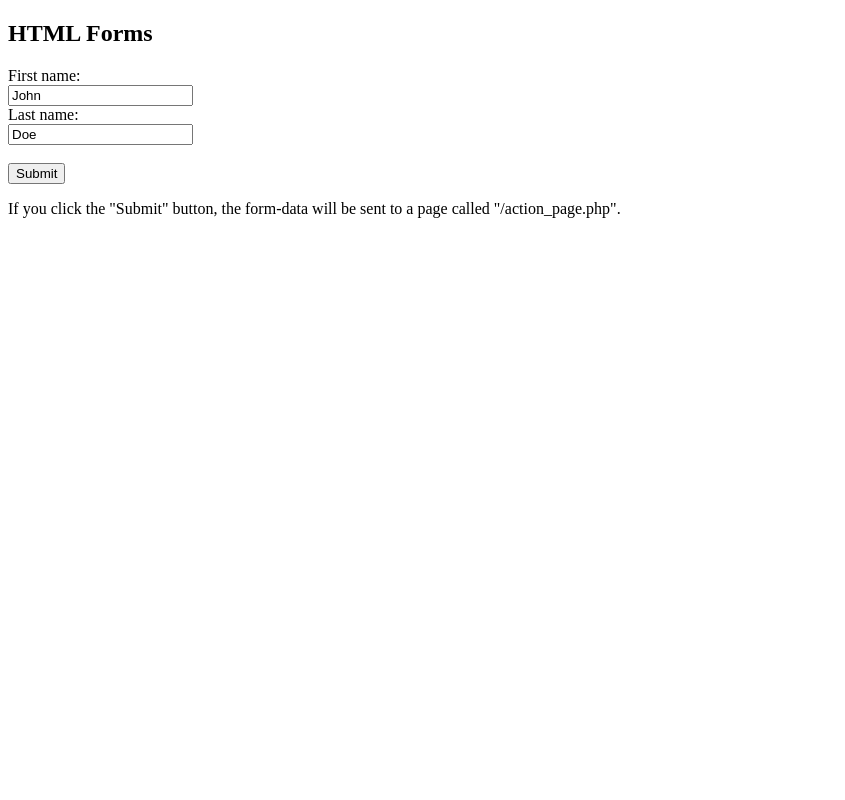
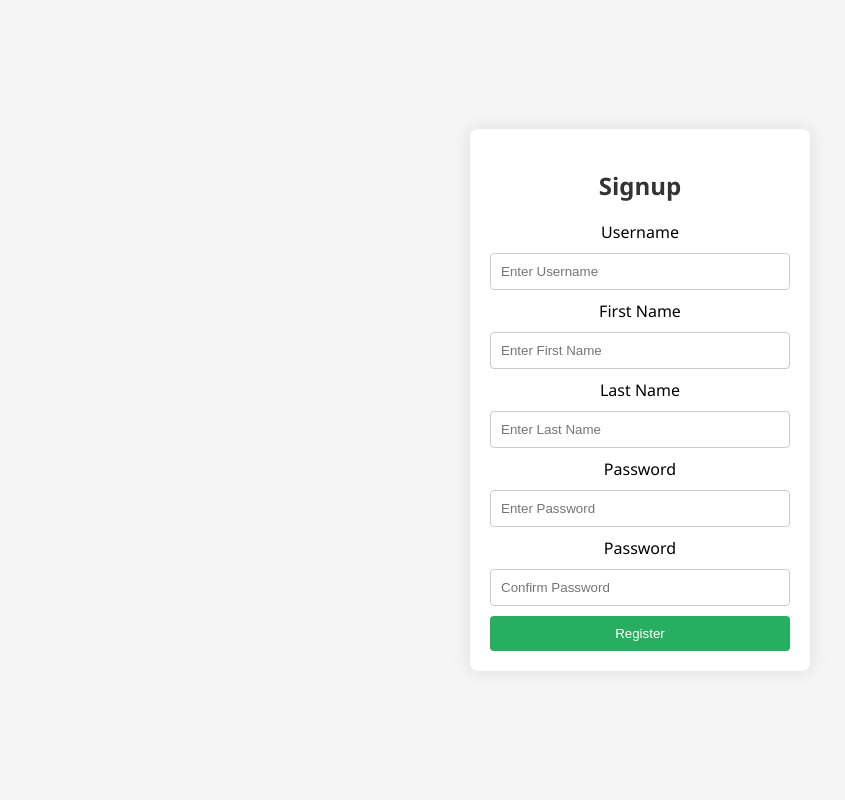
Before and after one commit to abhijeetk3/config_automation, a Django app: page /auth_app/ in a window 1280 px wide. Shown: the whole page, without its empty margins (0-845 px from the left). Run offline with Django 4.2, Linux system fonts and the light colour scheme.

Commit message:
updating templates

```diff
--- a/auth_app/templates/auth_app/index.html
+++ b/auth_app/templates/auth_app/index.html
@@ -1,18 +1,87 @@
 <!DOCTYPE html>
-<html>
+<html lang="en">
+<head>
+  <meta charset="UTF-8">
+  <meta name="viewport" content="width=device-width, initial-scale=1.0">
+  <title>Signup Page</title>
+  <style>
+    body {
+      font-family: 'Segoe UI', Tahoma, Geneva, Verdana, sans-serif;
+      margin: 0;
+      padding: 0;
+      display: flex;
+      justify-content: center;
+      align-items: center;
+      min-height: 100vh;
+      background-color: #f5f5f5;
+    }
+
+    .signup-container {
+      background-color: #fff;
+      padding: 20px;
+      border-radius: 8px;
+      box-shadow: 0 0 20px rgba(0, 0, 0, 0.1);
+      width: 300px;
+      text-align: center;
+    }
+
+    h2 {
+      color: #333;
+    }
+
+    input {
+      width: 100%;
+      padding: 10px;
+      margin: 10px 0;
+      box-sizing: border-box;
+      border: 1px solid #ccc;
+      border-radius: 4px;
+    }
+
+    button {
+      width: 100%;
+      padding: 10px;
+      background-color: #27ae60;
+      color: #fff;
+      border: none;
+      border-radius: 4px;
+      cursor: pointer;
+      transition: background-color 0.3s;
+    }
+
+    button:hover {
+      background-color: #219d52;
+    }
+  </style>
+</head>
 <body>
+  <div class="signup-container">
+    <h2>Signup</h2>
+    <form action="/auth_app/register/" method="post">
+      {% csrf_token %}
+      <label for="">Username</label>
+      <input type="text" id="username" name="username" placeholder="Enter Username" required>
+      <br>
 
-<h2>HTML Forms</h2>
+      <label for="">First Name</label>
+      <input type="text" id="fname" name="fname" placeholder="Enter First Name" required>
+      <br>
 
-<form action="/action_page.php">
-  <label for="fname">First name:</label><br>
-  <input type="text" id="fname" name="fname" value="John"><br>
-  <label for="lname">Last name:</label><br>
-  <input type="text" id="lname" name="lname" value="Doe"><br><br>
-  <input type="submit" value="Submit">
-</form>
+      <label for="">Last Name</label>
+      <input type="text" id="lname" name="lname" placeholder="Enter Last Name" required>
+      <br>
 
-<p>If you click the "Submit" button, the form-data will be sent to a page called "/action_page.php".</p>
+      <label for="">Password</label>
+      <input type="password" id="pass1" name="pass1" placeholder="Enter Password" required>
+      <br>
 
+      <label for="">Password</label>
+      <input type="password" id="pass2" name="pass2" placeholder="Confirm Password" required>
+      <br>
+
+      <button type="submit">Register</button>
+
+    </form>
+  </div>
 </body>
 </html>
--- a/auth_app/views.py
+++ b/auth_app/views.py
@@ -1,7 +1,10 @@
-from django.shortcuts import render
+from django.contrib.auth import authenticate, login
+from django.shortcuts import redirect, render
 from django.http import HttpResponse
 from django.template import loader
 from django.contrib.auth.models import User
+from django.contrib import messages
+
 #from . models import Blog
 
 
@@ -9,17 +12,46 @@ def index(request):
     return render(request, "auth_app/index.html")
 
 def login_page(request):
-    if request == 'POST':
-        username = request.POST.get("username")
-        password = request.POST.get("password")
+    if request.method == 'POST':
+        username = request.POST['username']
+        pass1 = request.POST['pass1']
+        print(username)
+        print(pass1)
+
+        user = authenticate(username = username, password = pass1)
+        fname = user.first_name
+
+        if user is not None:
+             login(request, user)
+             #return render(request, "auth_app/index.html", {'fname': fname})
+             return redirect("index")
+        else:
+            messages.error(request, "Bad credentials")
+            return redirect("loginpage")
+
+    return render(request, "auth_app/login.html")
+
 
 def logout_page(request):
-    if request == 'POST':
-        username = request.POST.get("username")
-        password = request.POST.get("password")
+    return render(request, "auth_app/login.html")
+
+def register(request):
+    if request.method == 'POST':
+        username = request.POST['username']
+        fname = request.POST['fname']
+        lname = request.POST['lname']
+        pass1 = request.POST['pass1']
 
 
-def register(request):
-    if request == 'POST':
-        username = request.POST.get("username")
-        password = request.POST.get("password")
+        user = User.objects.create_user(username)
+        user.first_name = fname
+        user.last_name = lname
+        user.set_password(pass1)
+
+        user.save()
+
+        messages.success(request, "Your account has been successfully created")
+
+        return redirect("loginpage")
+
+    return render(request, "auth_app/register.html")
--- a/config_auto_project/settings.py
+++ b/config_auto_project/settings.py
@@ -37,6 +37,7 @@ INSTALLED_APPS = [
     'django.contrib.sessions',
     'django.contrib.messages',
     'django.contrib.staticfiles',
+    'auth_app',
 ]
 
 MIDDLEWARE = [
@@ -54,7 +55,7 @@ ROOT_URLCONF = 'config_auto_project.urls'
 TEMPLATES = [
     {
         'BACKEND': 'django.template.backends.django.DjangoTemplates',
-        'DIRS': [],
+        'DIRS': ['templates'],
         'APP_DIRS': True,
         'OPTIONS': {
             'context_processors': [
@@ -99,6 +100,8 @@ AUTH_PASSWORD_VALIDATORS = [
     },
 ]
 
+AUTHENTICATION_BACKENDS = ["django.contrib.auth.backends.ModelBackend"]
+
 
 # Internationalization
 # https://docs.djangoproject.com/en/4.0/topics/i18n/
```
Also changed, not shown: auth_app/templates/auth_app/login.html (+23 -15 lines), auth_app/templates/auth_app/register.html (+84 -15 lines), db.sqlite3.
